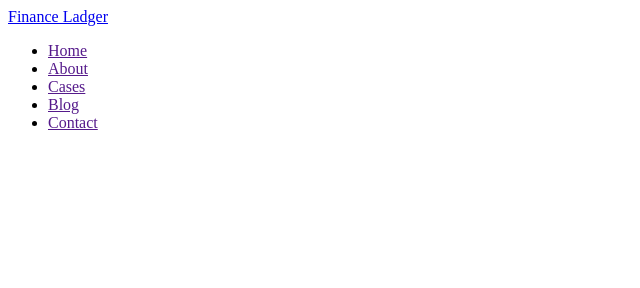
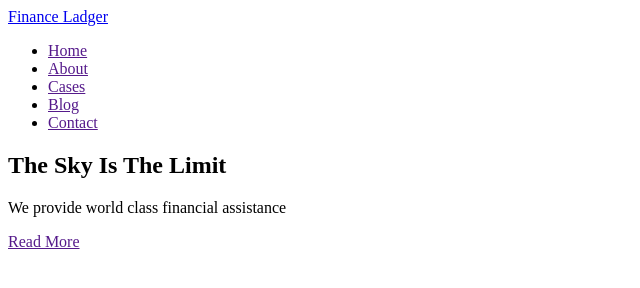
Before and after one commit to BeibaRoman/fson-67-leger, a plain HTML site: page index.html in a window 1280 px wide. Shown: the whole page, without its empty margins (0-640 px from the left). Drawn offline with Linux system fonts and the light colour scheme.

Commit message:
hero section

```diff
--- a/index.html
+++ b/index.html
@@ -22,5 +22,14 @@
         </ul>
       </nav>
     </header>
+
+    <!-- main -->
+    <main>
+      <section>
+        <h1>The Sky Is The Limit</h1>
+        <p>We provide world class financial assistance</p>
+        <a href="">Read More</a>
+      </section>
+    </main>
   </body>
 </html>
```
